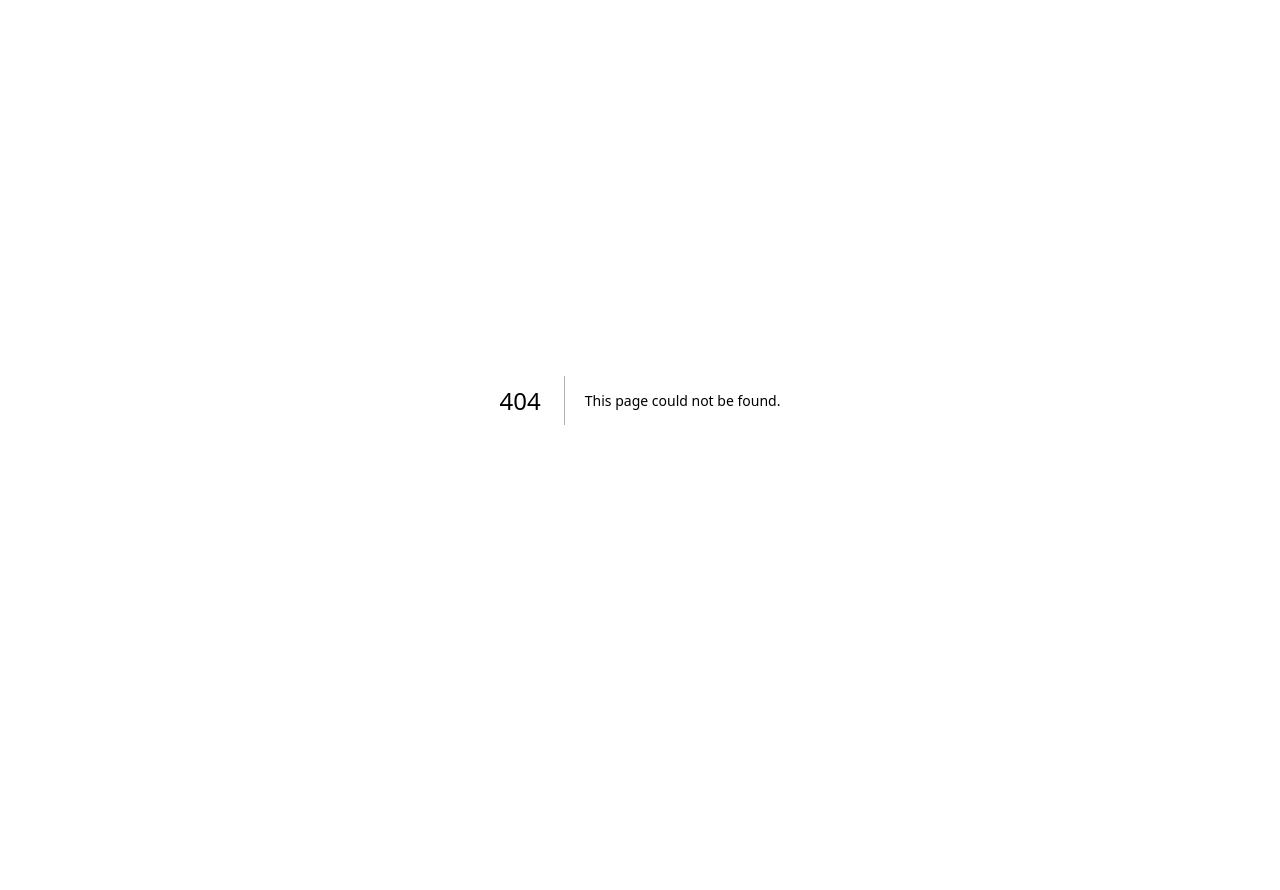
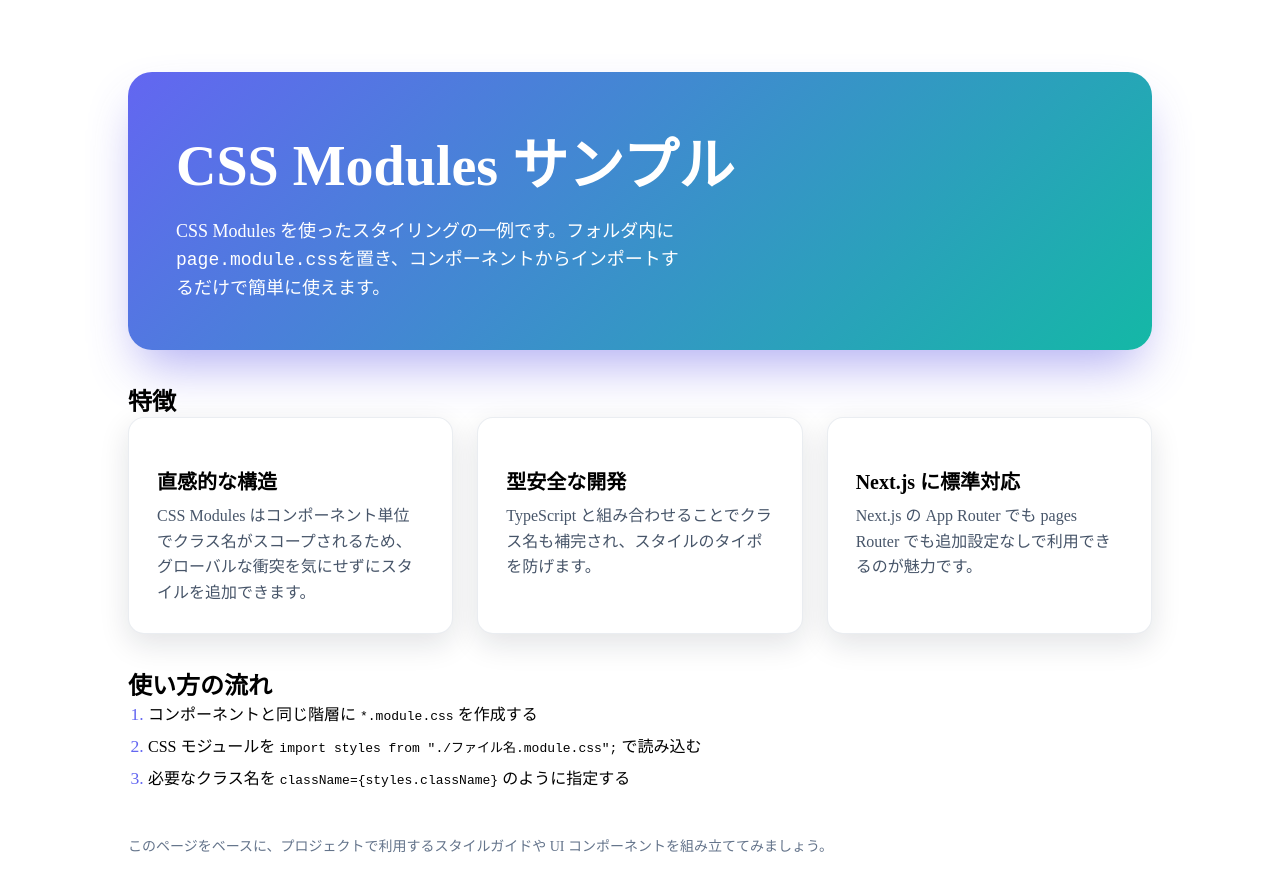
Before and after one commit to dekitate-com/nextjs-lab, a Next.js app: page /css-modules-sample in a window 1280 px wide. Before the commit this address had no page. Shown: the top 890 px of the page. Before the commit the page ends 800 px from the top, so only its background shows below. Built offline with nearby package versions, Linux system fonts and the light colour scheme.

Commit message:
Add CSS Modules sample page

```diff
--- /dev/null
+++ b/app/css-modules-sample/page.module.css
@@ -0,0 +1,86 @@
+.container {
+	display: flex;
+	flex-direction: column;
+	gap: 2rem;
+	padding: 4rem 2rem;
+	max-width: 64rem;
+	margin: 0 auto;
+}
+
+.hero {
+	background: linear-gradient(135deg, #6366f1, #14b8a6);
+	color: white;
+	border-radius: 1.5rem;
+	padding: 3rem;
+	box-shadow: 0 25px 50px -12px rgba(79, 70, 229, 0.45);
+}
+
+.heroTitle {
+	font-size: clamp(2rem, 5vw, 3.5rem);
+	font-weight: 700;
+	margin: 0 0 1rem;
+}
+
+.heroDescription {
+	font-size: 1.125rem;
+	line-height: 1.75rem;
+	max-width: 32rem;
+	margin: 0;
+}
+
+.sectionTitle {
+	font-size: 1.5rem;
+	font-weight: 600;
+	margin: 0;
+}
+
+.cardGrid {
+	display: grid;
+	gap: 1.5rem;
+	grid-template-columns: repeat(auto-fit, minmax(16rem, 1fr));
+}
+
+.card {
+	background-color: white;
+	border-radius: 1rem;
+	padding: 1.75rem;
+	box-shadow: 0 10px 30px rgba(15, 23, 42, 0.12);
+	border: 1px solid rgba(148, 163, 184, 0.2);
+	transition:
+		transform 0.2s ease,
+		box-shadow 0.2s ease;
+}
+
+.card:hover {
+	transform: translateY(-4px);
+	box-shadow: 0 18px 45px rgba(15, 23, 42, 0.16);
+}
+
+.cardTitle {
+	font-size: 1.25rem;
+	font-weight: 600;
+	margin-bottom: 0.5rem;
+}
+
+.cardDescription {
+	margin: 0;
+	line-height: 1.6;
+	color: #475569;
+}
+
+.list {
+	margin: 0;
+	padding-left: 1.25rem;
+	display: grid;
+	gap: 0.5rem;
+}
+
+.listItem::marker {
+	color: #6366f1;
+	font-size: 1.1em;
+}
+
+.footer {
+	font-size: 0.875rem;
+	color: #64748b;
+}
--- /dev/null
+++ b/app/css-modules-sample/page.tsx
@@ -0,0 +1,69 @@
+import styles from "./page.module.css";
+
+const features = [
+	{
+		title: "直感的な構造",
+		description:
+			"CSS Modules はコンポーネント単位でクラス名がスコープされるため、グローバルな衝突を気にせずにスタイルを追加できます。",
+	},
+	{
+		title: "型安全な開発",
+		description:
+			"TypeScript と組み合わせることでクラス名も補完され、スタイルのタイポを防げます。",
+	},
+	{
+		title: "Next.js に標準対応",
+		description:
+			"Next.js の App Router でも pages Router でも追加設定なしで利用できるのが魅力です。",
+	},
+];
+
+export default function CssModulesSamplePage() {
+	return (
+		<main className={styles.container}>
+			<section className={styles.hero}>
+				<h1 className={styles.heroTitle}>CSS Modules サンプル</h1>
+				<p className={styles.heroDescription}>
+					CSS Modules を使ったスタイリングの一例です。フォルダ内に{" "}
+					<code>page.module.css</code>
+					を置き、コンポーネントからインポートするだけで簡単に使えます。
+				</p>
+			</section>
+
+			<section>
+				<h2 className={styles.sectionTitle}>特徴</h2>
+				<div className={styles.cardGrid}>
+					{features.map((feature) => (
+						<article key={feature.title} className={styles.card}>
+							<h3 className={styles.cardTitle}>{feature.title}</h3>
+							<p className={styles.cardDescription}>{feature.description}</p>
+						</article>
+					))}
+				</div>
+			</section>
+
+			<section>
+				<h2 className={styles.sectionTitle}>使い方の流れ</h2>
+				<ol className={styles.list}>
+					<li className={styles.listItem}>
+						コンポーネントと同じ階層に <code>*.module.css</code> を作成する
+					</li>
+					<li className={styles.listItem}>
+						CSS モジュールを{" "}
+						<code>import styles from "./ファイル名.module.css";</code>{" "}
+						で読み込む
+					</li>
+					<li className={styles.listItem}>
+						必要なクラス名を <code>{"className={styles.className}"}</code>{" "}
+						のように指定する
+					</li>
+				</ol>
+			</section>
+
+			<p className={styles.footer}>
+				このページをベースに、プロジェクトで利用するスタイルガイドや UI
+				コンポーネントを組み立ててみましょう。
+			</p>
+		</main>
+	);
+}
```
